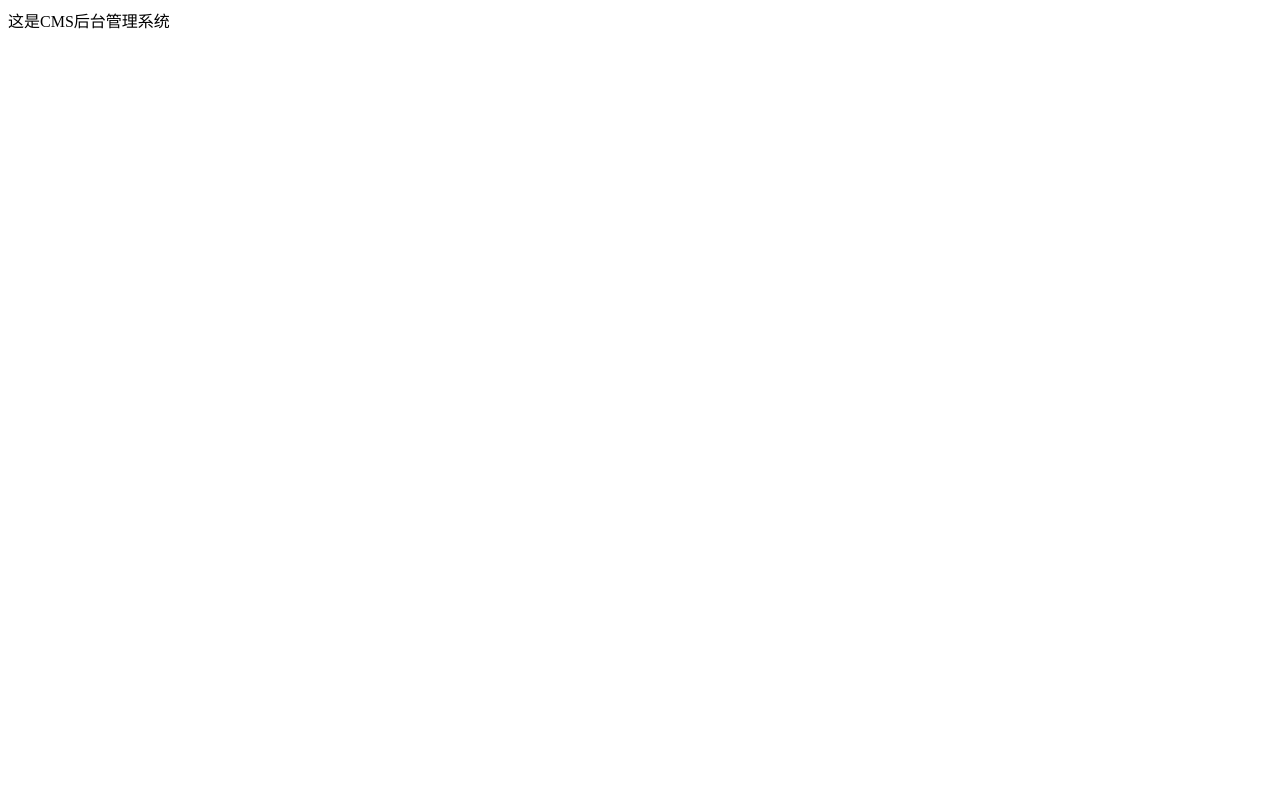
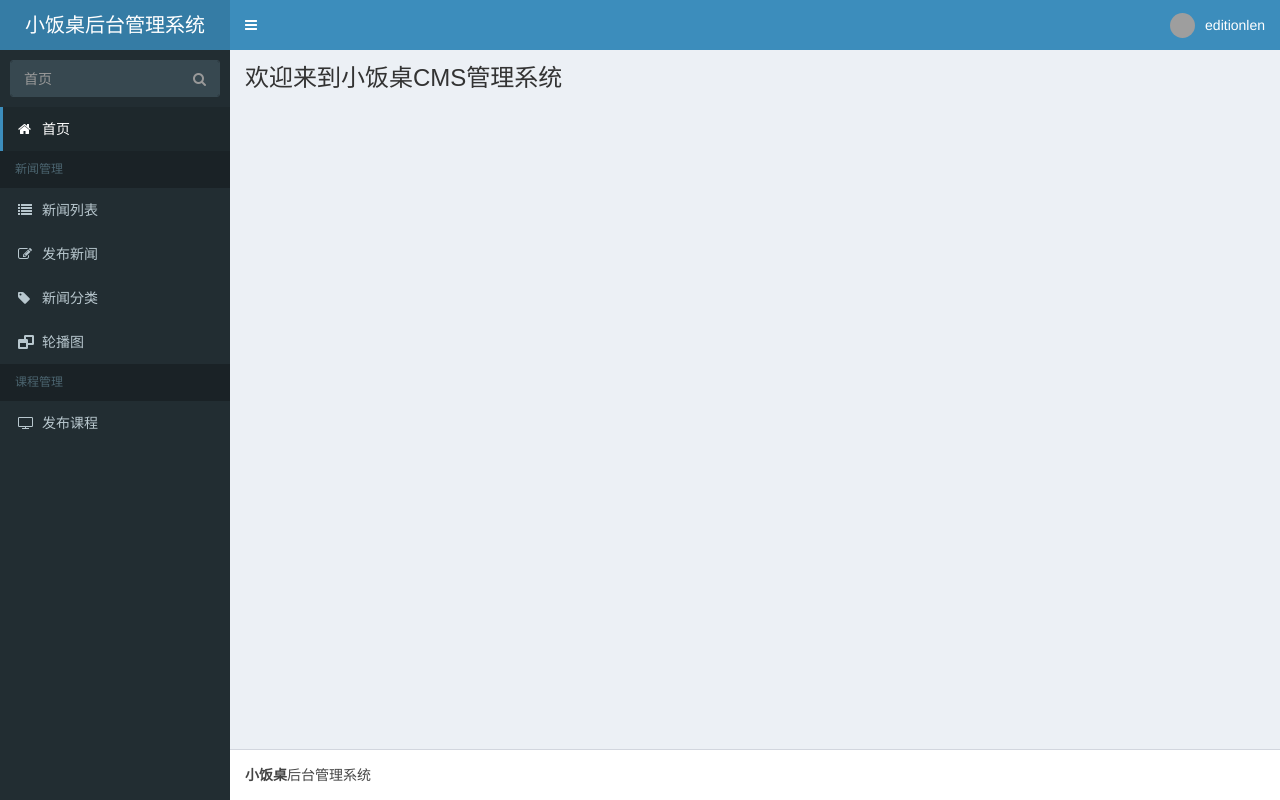
Before and after one commit to editionlen/django-xfz, a Django app: page /cms/ in a window 1280 px wide. Before the commit the page is almost empty. Run offline with Django 3.2, Linux system fonts and the light colour scheme; the visitor is signed in with stand-in values (Sample User, id 1); some libraries are stand-ins or nearby versions; grey boxes are pictures that could not be loaded.

Commit message:
后端开发-CMS管理页面主框架搭建

```diff
--- /dev/null
+++ b/front/templates/cms/base.html
@@ -0,0 +1,142 @@
+<!DOCTYPE html>
+<html>
+<head>
+    <meta charset="utf-8">
+    <meta http-equiv="X-UA-Compatible" content="IE=edge">
+    <title>{% block title %}{% endblock %} | 小饭桌管理系统</title>
+    <meta content="width=device-width, initial-scale=1, maximum-scale=1, user-scalable=no" name="viewport">
+    <link rel="stylesheet" href="{% static 'adminlte/bower_components/bootstrap/dist/css/bootstrap.min.css' %}">
+    <link rel="stylesheet" href="{% static 'adminlte/bower_components/font-awesome/css/font-awesome.min.css' %}">
+    <link rel="stylesheet" href="{% static 'adminlte/dist/css/AdminLTE.min.css' %}">
+    <link rel="stylesheet" href="{% static 'adminlte/dist/css/skins/_all-skins.min.css' %}">
+    <link rel="stylesheet" href="{% static 'adminlte/plugins/bootstrap-wysihtml5/bootstrap3-wysihtml5.min.css' %}">
+    <link rel="stylesheet" href="{% static 'sweetalert/sweetalert.css' %}">
+    <script src="{% static 'adminlte/bower_components/jquery/dist/jquery.min.js' %}"></script>
+    <script src="{% static 'adminlte/bower_components/bootstrap/dist/js/bootstrap.min.js' %}"></script>
+    <script src="{% static 'adminlte/dist/js/adminlte.min.js' %}"></script>
+    <script src="{% static 'sweetalert/sweetalert.min.js' %}"></script>
+    <script src="{% static 'js/xfzajax.min.js' %}"></script>
+    <script src="{% static 'js/xfzalert.min.js' %}"></script>
+    <script src="{% static 'js/message.min.js' %}"></script>
+    {% block head %}{% endblock %}
+</head>
+<body class="hold-transition skin-blue sidebar-mini">
+<div class="wrapper">
+    <header class="main-header">
+        <!-- Logo -->
+        <a href="/" class="logo">
+            <!-- mini logo for sidebar mini 50x50 pixels -->
+            <span class="logo-mini"><b>CMS</b></span>
+            <!-- logo for regular state and mobile devices -->
+            <span class="logo-lg">小饭桌后台管理系统</span>
+        </a>
+        <!-- Header Navbar: style can be found in header.less -->
+        <nav class="navbar navbar-static-top">
+            <!-- Sidebar toggle button-->
+            <a href="#" class="sidebar-toggle" data-toggle="push-menu" role="button">
+                <span class="sr-only">Toggle navigation</span>
+            </a>
+
+            <div class="navbar-custom-menu">
+                <ul class="nav navbar-nav">
+                    <li class="dropdown user user-menu">
+                        <a href="#" class="dropdown-toggle" data-toggle="dropdown">
+                            <img src="https://static-image.xfz.cn/1569368311_982.jpg"
+                                 class="user-image" alt="User Image">
+                            <span class="hidden-xs">editionlen</span>
+                        </a>
+                        <ul class="dropdown-menu">
+                            <!-- User image -->
+                            <li class="user-header">
+                                <img src="https://static-image.xfz.cn/1569368311_982.jpg"
+                                     class="img-circle" alt="User Image">
+                                <p>
+                                    editionlen
+                                    <small>Python web开发工程师</small>
+                                </p>
+                            </li>
+                            <!-- Menu Footer-->
+                            <li class="user-footer">
+                                <div class="pull-left">
+                                    <a href="#" class="btn btn-default btn-flat">个人中心</a>
+                                </div>
+                                <div class="pull-right">
+                                    <a href="#" class="btn btn-default btn-flat">退出登录</a>
+                                </div>
+                            </li>
+                        </ul>
+                    </li>
+                </ul>
+            </div>
+        </nav>
+    </header>
+    <aside class="main-sidebar">
+        <!-- sidebar: style can be found in sidebar.less -->
+        <section class="sidebar">
+            <form action="#" method="get" class="sidebar-form">
+                <div class="input-group">
+                    <input type="text" name="q" class="form-control" placeholder="首页">
+                    <span class="input-group-btn">
+                <button type="submit" name="search" id="search-btn" class="btn btn-flat"><i class="fa fa-search"></i>
+                </button>
+          </span>
+                </div>
+            </form>
+            <!-- /.search form -->
+            <!-- sidebar menu: : style can be found in sidebar.less -->
+            <ul class="sidebar-menu" data-widget="tree">
+                <li class="active">
+                    <a href="{% url 'cms:index' %}">
+                        <i class="fa fa-home"></i>
+                        <span>首页</span>
+                    </a>
+                </li>
+                <li class="header">新闻管理</li>
+                <li>
+                    <a href="#">
+                        <i class="fa fa-list"></i>
+                        <span>新闻列表</span>
+                    </a>
+                </li>
+                <li>
+                    <a href="#">
+                        <i class="fa fa-edit"></i>
+                        <span>发布新闻</span>
+                    </a>
+                </li>
+                <li>
+                    <a href="#">
+                        <i class="fa fa-tag"></i>
+                        <span>新闻分类</span>
+                    </a>
+                </li>
+                <li>
+                    <a href="#">
+                        <i class="fa fa-window-restore"></i>
+                        <span>轮播图</span>
+                    </a>
+                </li>
+                <li class="header">课程管理</li>
+                <li>
+                    <a href="#">
+                        <i class="fa fa-tv"></i>
+                        <span>发布课程</span>
+                    </a>
+                </li>
+            </ul>
+        </section>
+    </aside>
+    <div class="content-wrapper">
+        <section class="content-header">
+            {% block content-header %}{% endblock %}
+        </section>
+        <section class="content">
+            {% block content %}{% endblock %}
+        </section>
+    </div>
+    <footer class="main-footer">
+        <strong>小饭桌</strong>后台管理系统
+    </footer>
+</div>
+</body>
+</html>
--- a/front/templates/cms/index.html
+++ b/front/templates/cms/index.html
@@ -1,10 +1,7 @@
-<!DOCTYPE html>
-<html lang="en">
-<head>
-    <meta charset="UTF-8">
-    <title>Title</title>
-</head>
-<body>
-这是CMS后台管理系统
-</body>
-</html>
+{% extends 'cms/base.html' %}
+
+{% block title %}首页{% endblock %}
+
+{% block content-header %}
+    <h1>欢迎来到小饭桌CMS管理系统</h1>
+{% endblock %}
```
